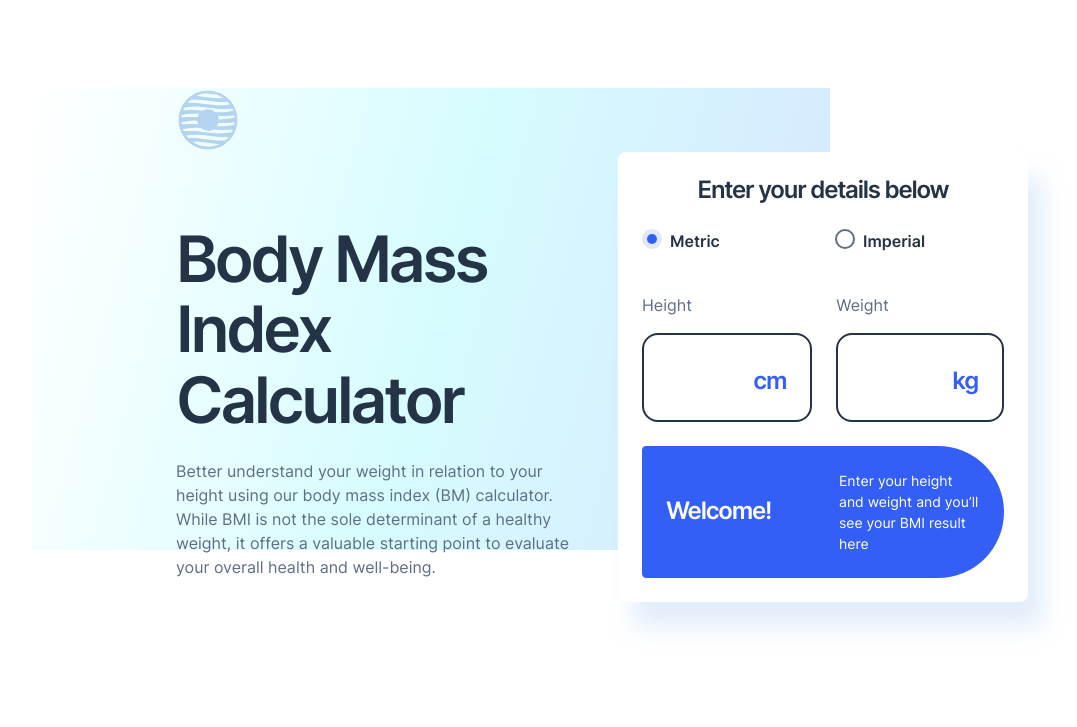
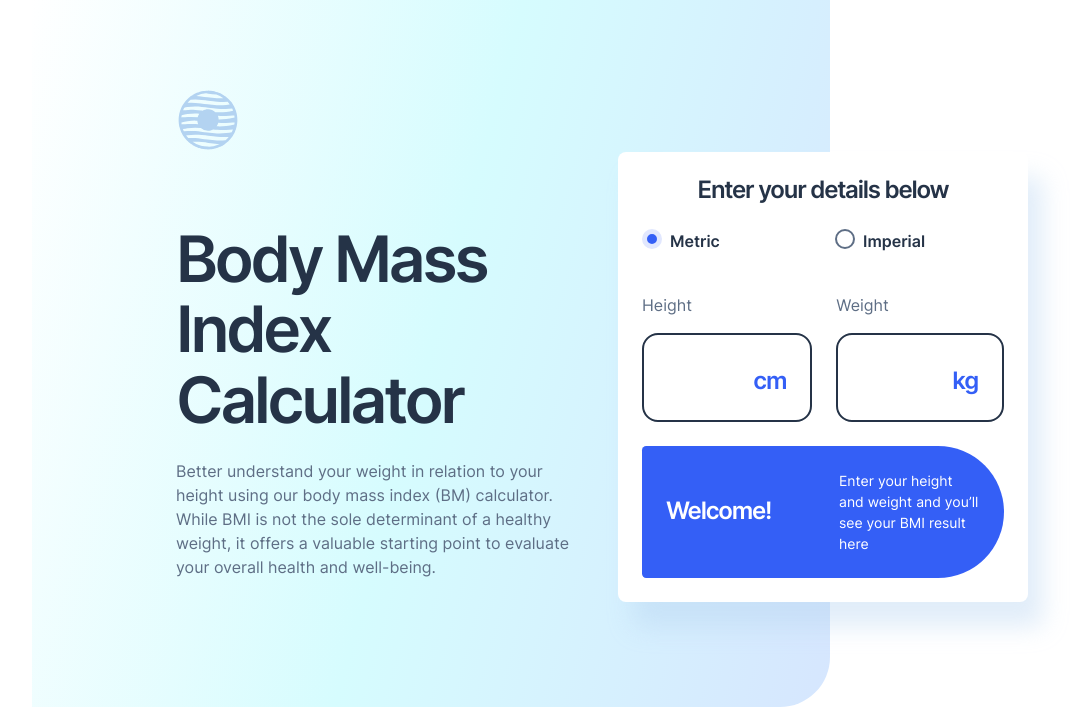
Before and after one commit to takahashiyb/bmi-calculator, a website with bundled scripts: page index.html in a window 1280 px wide. Shown: the top 727 px of the page, without its empty margins (38-1115 px from the left). Built offline with nearby package versions, Linux system fonts and the light colour scheme.

Commit message:
Adjust the background image in calculator section.

```diff
--- a/css/index.css
+++ b/css/index.css
@@ -151,10 +151,9 @@ main {
   inset: 0;
   background-repeat: no-repeat;
   background-image: var(--gradient-1);
-  background-size: cover;
   z-index: -1;
-  height: 70%;
   border-radius: 0 0 50px;
+  margin-top: -100px;
 }
 
 .top-level-container {
@@ -200,8 +199,7 @@ main {
 
   .visual-group-1::before {
     width: 70%;
-    height: 90%;
-
+    height: 140%;
     content: "";
     position: absolute;
     inset: 0;
@@ -381,7 +379,6 @@ main {
   display: flex;
   flex-direction: column;
   row-gap: var(--spacing-0700);
-  /* background-color: red; */
 
   header {
     display: flex;
```
Also changed, not shown: README.md.
